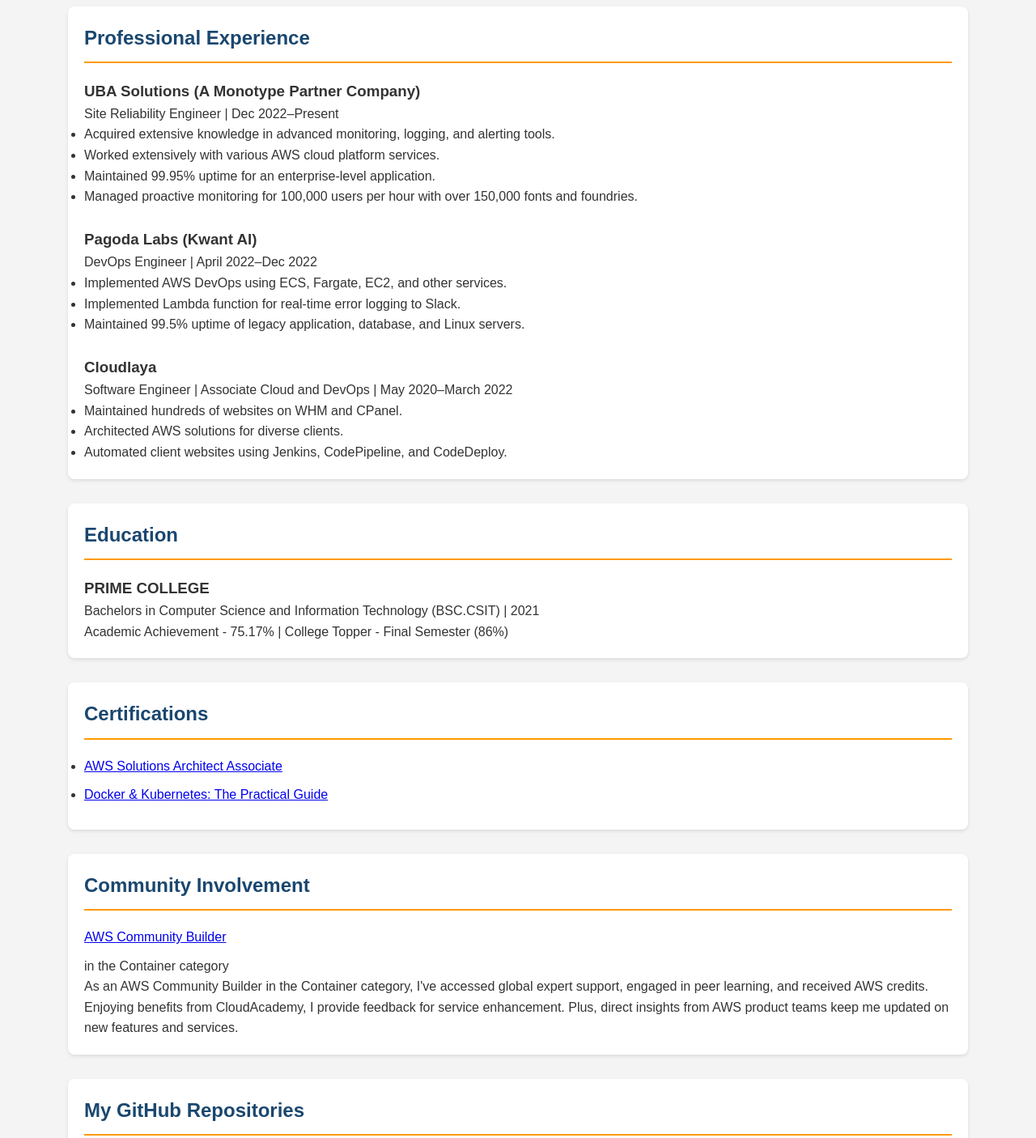
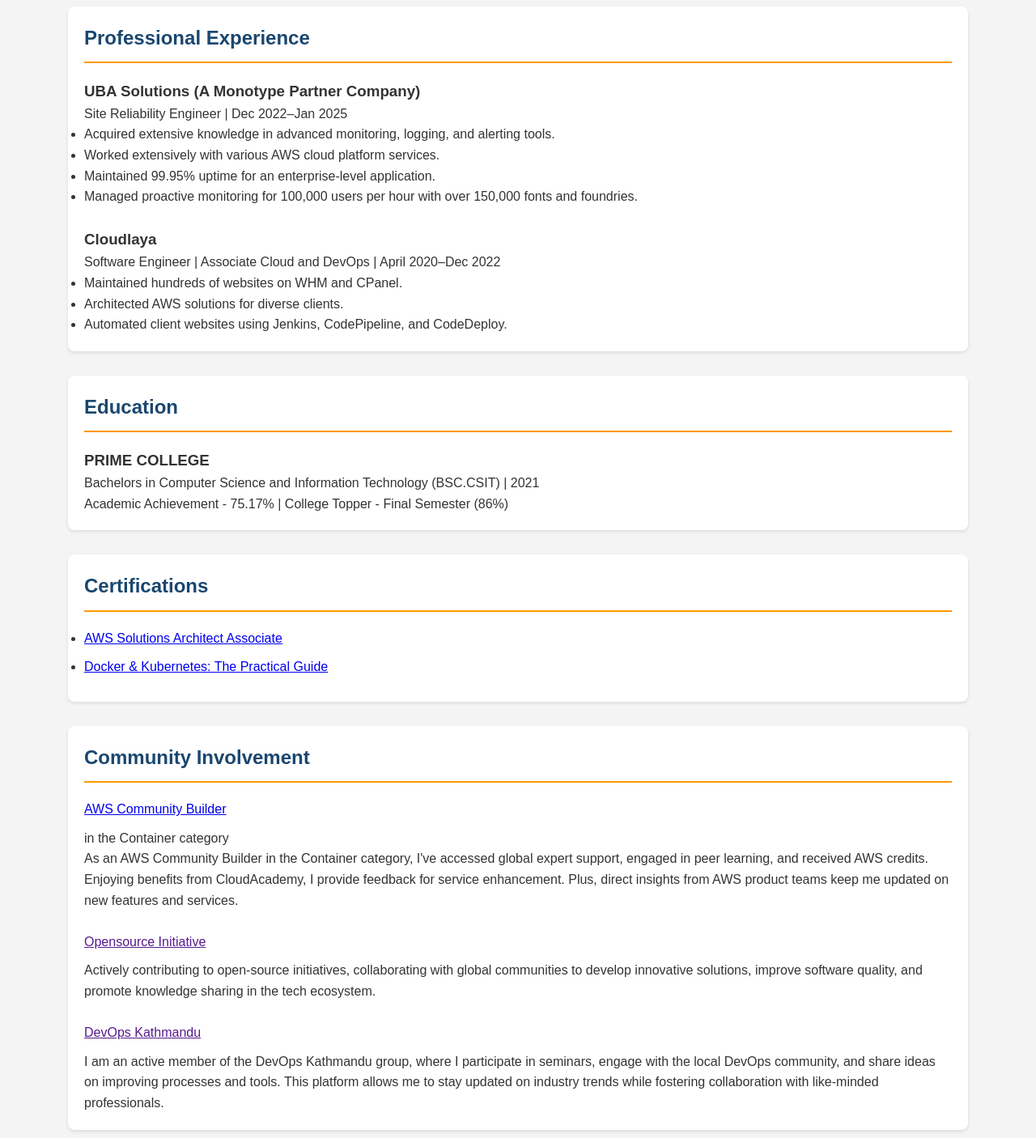
Before and after one commit to Dibae101/github-pages, a plain HTML site: page index.html in a window 1280 px wide. Shown: the part 1040-2446 px from the top of the page at 81% size. Drawn offline with Linux system fonts and the light colour scheme; no server answers.

Commit message:
updated the html

```diff
--- a/index.html
+++ b/index.html
@@ -53,11 +53,17 @@
             class="contact-button"
             >LinkedIn</a
           >
-          <a href="https://drive.google.com/file/d/1jzQinOXNhrw6L1QrGf4rReqsFcGW3xJR/view?usp=sharing" target="_blank" class="contact-button"
-            >CV</a
+          <a href="https://drive.google.com/file/d/190app02Hxq0TcZpp2yZhePWRCnr8uvVY/view?usp=sharing" target="_blank" class="contact-button"
+            >Resume</a
           >
+          <a href="https://scholar.google.com/citations?user=f2dg-4kAAAAJ&hl=en" target="_blank" class="contact-button"
+          >Google Scholar</a
+        >
           <a href="mailto:dibya.ddk@gmail.com" class="contact-button">Email</a>
+
         </div>
+
+
       </section>
 
       <section id="skills" class="section">
@@ -97,7 +103,7 @@
       <section id="experience" class="section">
         <h2>Professional Experience</h2>
         <h3>UBA Solutions (A Monotype Partner Company)</h3>
-        <p>Site Reliability Engineer | Dec 2022–Present</p>
+        <p>Site Reliability Engineer | Dec 2022–Jan 2025</p>
         <ul>
           <li>Acquired extensive knowledge in advanced monitoring, logging, and alerting tools.</li>
           <li>Worked extensively with various AWS cloud platform services.</li>
@@ -108,18 +114,8 @@
           </li>
         </ul>
         <br />
-
-        <h3>Pagoda Labs (Kwant AI)</h3>
-        <p>DevOps Engineer | April 2022–Dec 2022</p>
-        <ul>
-          <li>Implemented AWS DevOps using ECS, Fargate, EC2, and other services.</li>
-          <li>Implemented Lambda function for real-time error logging to Slack.</li>
-          <li>Maintained 99.5% uptime of legacy application, database, and Linux servers.</li>
-        </ul>
-        <br />
-
         <h3>Cloudlaya</h3>
-        <p>Software Engineer | Associate Cloud and DevOps | May 2020–March 2022</p>
+        <p>Software Engineer | Associate Cloud and DevOps | April 2020–Dec 2022</p>
         <ul>
           <li>Maintained hundreds of websites on WHM and CPanel.</li>
           <li>Architected AWS solutions for diverse clients.</li>
@@ -171,6 +167,30 @@
           CloudAcademy, I provide feedback for service enhancement. Plus, direct insights from AWS
           product teams keep me updated on new features and services.
         </p>
+        <br>
+        <p>
+          <a
+            href=""
+            target="_blank">
+            Opensource Initiative            </a
+          >
+        </p>
+        <p>
+          Actively contributing to open-source initiatives, collaborating with global communities to develop innovative solutions, improve software quality, and promote knowledge sharing in the tech ecosystem.
+        </p>
+
+        <br>
+        <p>
+          <a
+            href=""
+            target="_blank">
+            DevOps Kathmandu
+           </a
+          >
+        </p>
+        <p>
+          I am an active member of the DevOps Kathmandu group, where I participate in seminars, engage with the local DevOps community, and share ideas on improving processes and tools. This platform allows me to stay updated on industry trends while fostering collaboration with like-minded professionals.
+        </p>
       </section>
 
       <section id="github-repos" class="section">
@@ -186,7 +206,7 @@
 
     <footer>
       <p>
-        Contact: dibya.ddk@gmail.com | +977-9860463055 |
+        Contact: dibya.ddk@gmail.com | 646-842-4641 |
         <a href="https://www.linkedin.com/in/dibya-darshan-khanal/" target="_blank">LinkedIn</a>
       </p>
     </footer>
```
Also changed, not shown: 1 other file.
